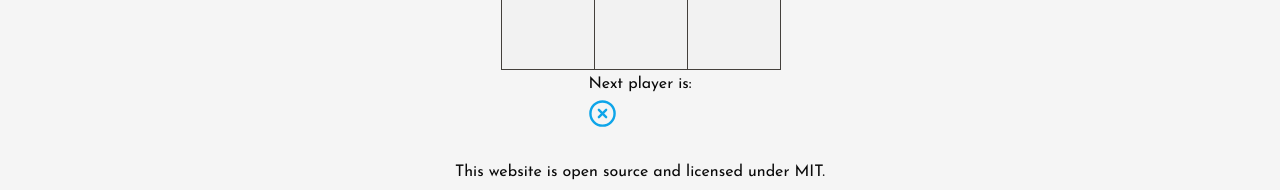
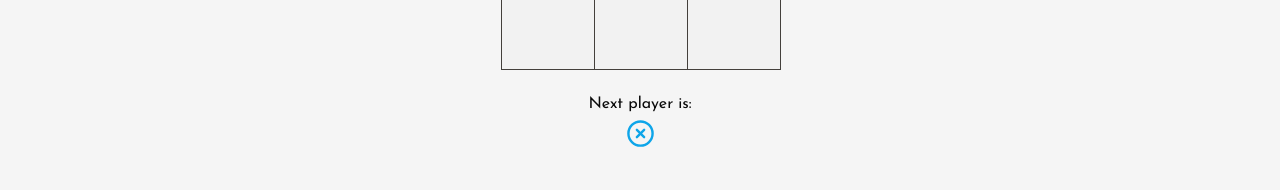
Before and after one commit to tothlevente/noughts-and-crosses, a React (Vite) app: page / in a window 1280 px wide. Shown: the part 339-529 px from the top of the page. Built offline with nearby package versions, Linux system fonts and the light colour scheme.

Commit message:
Develop game components

```diff
--- a/src/App.tsx
+++ b/src/App.tsx
@@ -6,7 +6,6 @@ import Header from "./components/contents/Header";
 import Game from "./components/contents/Game";
 
 import { ThemeProvider } from "./components/theme-provider";
-import { Button } from "./components/ui/button";
 import { useState } from "react";
 
 export default function App() {
@@ -33,30 +32,6 @@ export default function App() {
     setCurrentMove(nextMove);
   }
 
-  const moves = history.map((_squares, move) => {
-    let description;
-
-    if (move > 0) {
-      description = "Go to move: " + move + ".";
-    } else {
-      description = "Go to game start";
-    }
-
-    return (
-      <li
-        className=""
-        key={move}
-      >
-        <Button
-          className=""
-          onClick={() => jumpTo(move)}
-        >
-          {description}
-        </Button>
-      </li>
-    );
-  });
-
   return (
     <ThemeProvider
       defaultTheme="light"
@@ -68,6 +43,7 @@ export default function App() {
           xIsNext={xIsNext}
           squares={currentSquares}
           onPlay={handlePlay}
+          jumpTo={jumpTo}
           firstCharacter={firstCharacter}
           secondCharacter={secondCharacter}
         />
--- a/src/components/contents/Game.tsx
+++ b/src/components/contents/Game.tsx
@@ -1,5 +1,8 @@
 import BoardProps from "@/interfaces/BoardProps";
+import Status from "../status";
 import Square from "../square";
+
+import { Button } from "../ui/button";
 
 function calculateWinner(squares: Array<number>) {
   const lines = [
@@ -32,6 +35,7 @@ export default function Game({
   xIsNext,
   squares,
   onPlay,
+  jumpTo,
   firstCharacter,
   secondCharacter,
 }: BoardProps) {
@@ -42,11 +46,9 @@ export default function Game({
 
     const nextSquares = squares.slice();
 
-    if (xIsNext) {
-      nextSquares[i] = firstCharacter;
-    } else {
-      nextSquares[i] = secondCharacter;
-    }
+    xIsNext
+      ? (nextSquares[i] = firstCharacter)
+      : (nextSquares[i] = secondCharacter);
 
     onPlay(nextSquares);
   }
@@ -54,11 +56,9 @@ export default function Game({
   const winner = calculateWinner(squares);
   let status;
 
-  if (winner) {
-    status = winner;
-  } else {
-    status = xIsNext ? firstCharacter : secondCharacter;
-  }
+  winner
+    ? (status = winner)
+    : (status = xIsNext ? firstCharacter : secondCharacter);
 
   return (
     <div className="game-content board">
@@ -104,9 +104,19 @@ export default function Game({
           onSquareClick={() => handleClick(8)}
         />
       </div>
-      <div className="status">
-        {winner ? "Winner is:" : "Next player is:"} {status}
-      </div>
+      <Status
+        winner={winner}
+        status={status}
+      />
+
+      {winner ? (
+        <Button
+          className=""
+          onClick={() => jumpTo(0)}
+        >
+          Start a new game
+        </Button>
+      ) : null}
     </div>
   );
 }
--- /dev/null
+++ b/src/components/status.tsx
@@ -0,0 +1,13 @@
+export default function Status({
+  winner,
+  status,
+}: {
+  winner: number | null;
+  status: number | JSX.Element;
+}) {
+  return (
+    <div className="status">
+      {winner ? "Winner is:" : "Next player is:"} {status}
+    </div>
+  );
+}
--- a/src/css/index.css
+++ b/src/css/index.css
@@ -77,7 +77,7 @@
     --chart-5: 340 75% 55%;
     --button-background: #d4d4d4;
     --square-background: #44403c;
-    --square-border: #1c1917;
+    --square-border: #f5f5f4;
     --square-hover-background: #57534e;
     --square-hover-color: #f5f5f4;
     --first-character-color: #38bdf8;
@@ -108,13 +108,22 @@
     @media only screen and (min-width: 800px) {
       flex: 1;
     }
+  }
 
-    .first-character {
-      color: var(--first-character-color);
-    }
+  .status {
+    display: flex;
+    padding: 20px;
+    flex-wrap: nowrap;
+    flex-direction: column;
+    align-items: center;
+    justify-content: center;
+  }
 
-    .second-character {
-      color: var(--second-character-color);
-    }
+  .first-character {
+    color: var(--first-character-color);
+  }
+
+  .second-character {
+    color: var(--second-character-color);
   }
 }
--- a/src/interfaces/BoardProps.ts
+++ b/src/interfaces/BoardProps.ts
@@ -2,6 +2,7 @@ export default interface BoardProps {
   xIsNext: any;
   squares: any;
   onPlay: any;
+  jumpTo: any;
   firstCharacter: JSX.Element;
   secondCharacter: JSX.Element;
 }
```
